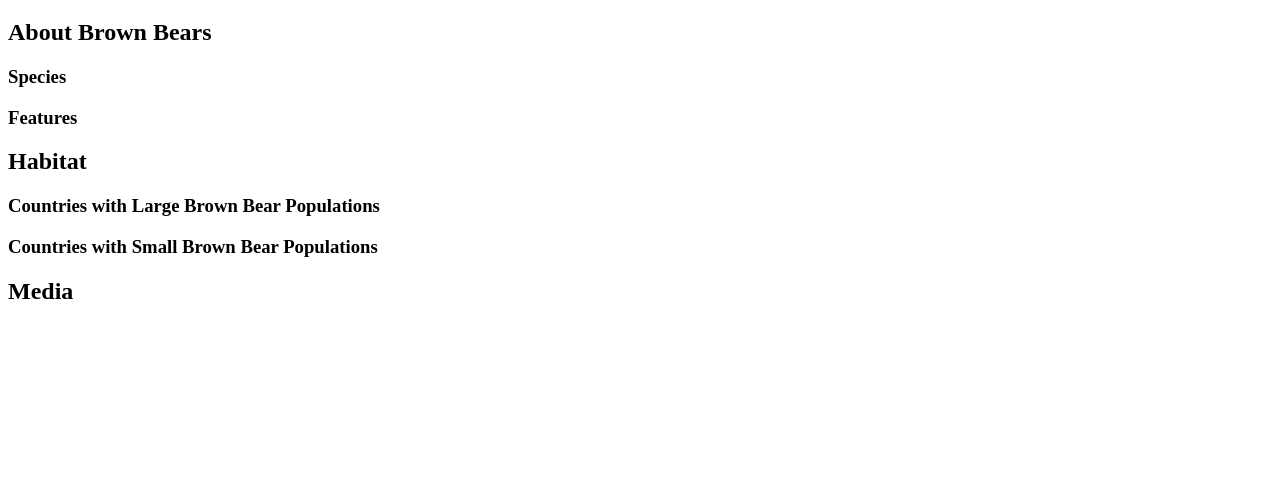
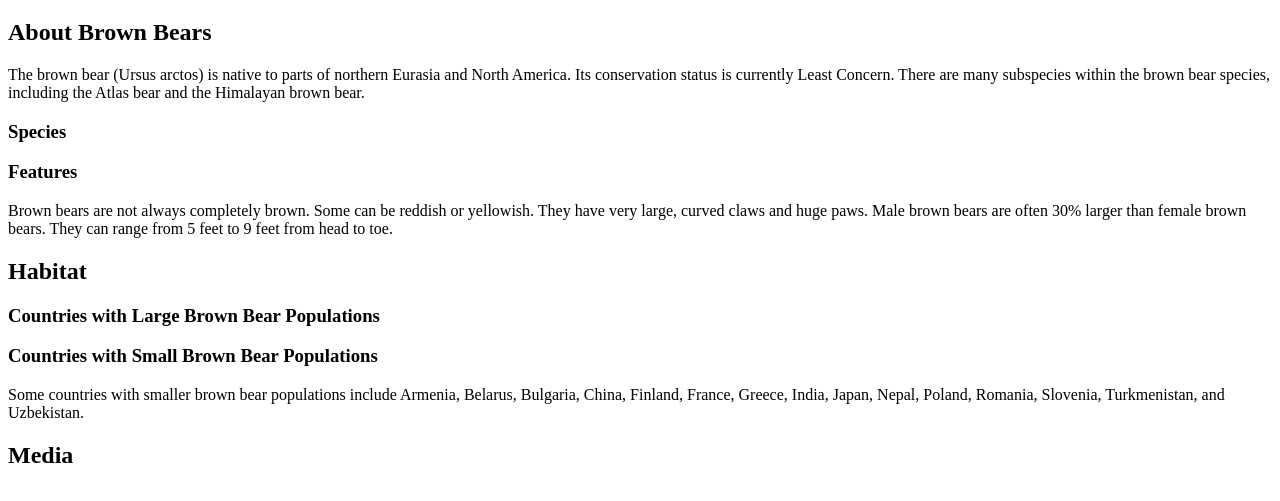
Before and after one commit to pfr974/codeAcademy_html_intro, a plain HTML site: page index.html in a window 1280 px wide. Shown: the part 61-562 px from the top of the page. Drawn offline with Linux system fonts and the light colour scheme.

Commit message:
adding attributes and texts

```diff
--- a/index.html
+++ b/index.html
@@ -5,17 +5,20 @@
 </head>
 <body>
   <h1>The Brown Bear</h1>
-  <div>
+  <div id="introduction">
     <h2>About Brown Bears</h2>
+    <p>The brown bear (Ursus arctos) is native to parts of northern Eurasia and North America. Its conservation status is currently Least Concern. There are many subspecies within the brown bear species, including the Atlas bear and the Himalayan brown bear.</p>
       <h3>Species</h3>
       <h3>Features</h3>
+      <p>Brown bears are not always completely brown. Some can be reddish or yellowish. They have very large, curved claws and huge paws. Male brown bears are often 30% larger than female brown bears. They can range from 5 feet to 9 feet from head to toe.</p>
   </div>
-  <div>
+  <div id="habitat">
     <h2>Habitat</h2>
       <h3>Countries with Large Brown Bear Populations</h3>
       <h3>Countries with Small Brown Bear Populations</h3>
+      <p>Some countries with smaller brown bear populations include Armenia, Belarus, Bulgaria, China, Finland, France, Greece, India, Japan, Nepal, Poland, Romania, Slovenia, Turkmenistan, and Uzbekistan.</p>
   </div>
-  <div>
+  <div id="media">
     <h2>Media</h2>
   </div>
 </body>
```
